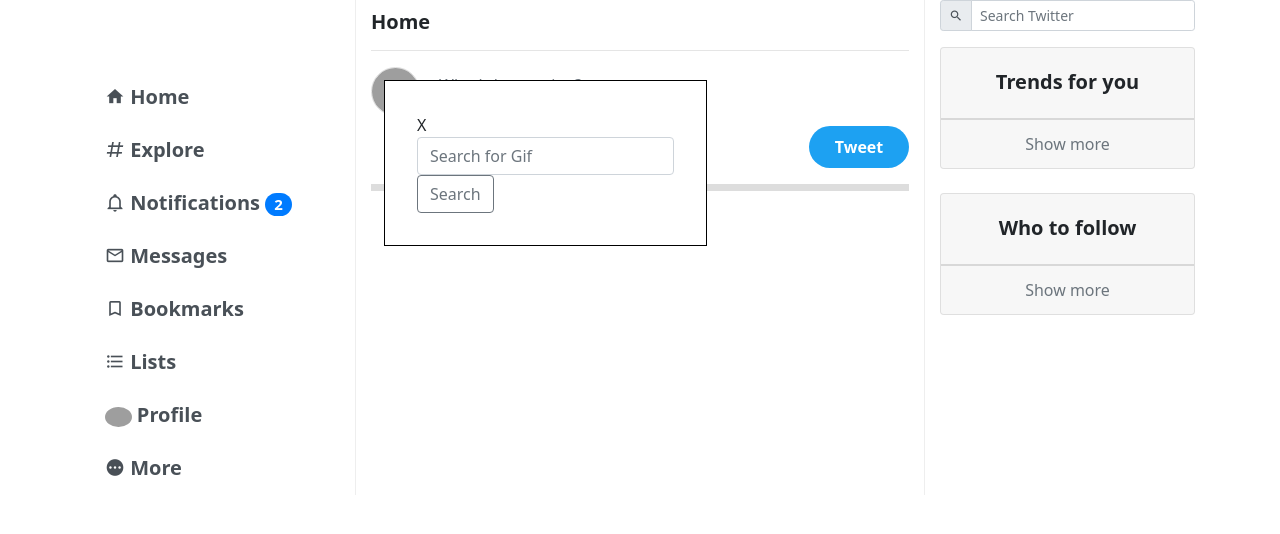
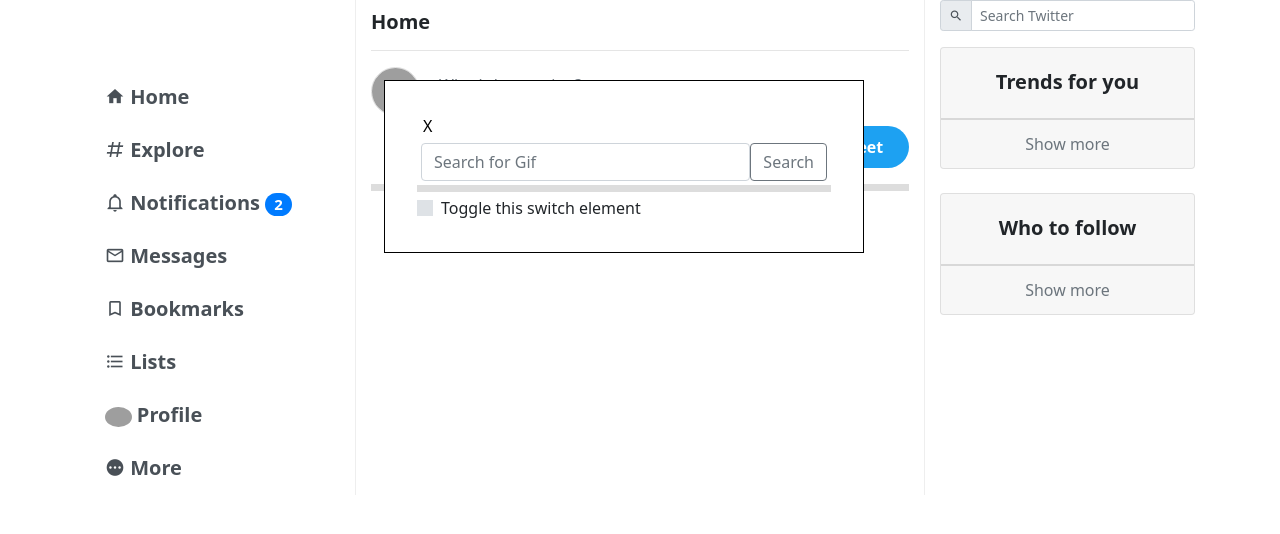
Before and after one commit to yhl234/ES6-Twitter-Clone, a plain HTML site: page week3/lab3/index.html in a window 1280 px wide. Both pictures are taken after a click on the button 437 px from the left and 147 px from the top of the page. Drawn offline with nearby package versions, Linux system fonts and the light colour scheme; grey boxes are pictures that could not be loaded.

Commit message:
change style of popup

```diff
--- a/week3/lab3/css/style.css
+++ b/week3/lab3/css/style.css
@@ -150,11 +150,14 @@ aside i {
 	padding-left: 18px;
 	margin-right: 15px;
 }
-
+.exit {
+	background: transparent;
+	border: 0;
+}
 .popup {
 	position: absolute;
 	padding: 2rem;
-	/* width: 500px; */
+	width: 30rem;
 	top: 10%;
 	left: 30%;
 	background: white;
--- a/week3/lab3/js/app.js
+++ b/week3/lab3/js/app.js
@@ -64,11 +64,17 @@ function searchGif() {
   // To use closePopup function, exit should have same number of parentNode
   popup.innerHTML = `
 	<div>
-	<div class="exit">X</div>
+		<button type="button" class="exit">X</button>
 	</div>
-	<input id="inputGif" type="text" class="form-control" placeholder="Search for Gif" />
-	<button id="searchGifBtn" type="button" class="btn btn-outline-secondary">Search</button>
-	<div id="gifsArea"></div>
+	<form class="container d-flex p-1 mb-1">
+		<input id="inputGif" type="text" class="form-control" placeholder="Search for Gif" />
+		<button id="searchGifBtn" type="button" class="btn btn-outline-secondary">Search</button>
+	</form>
+	<div class="custom-control custom-switch">
+		<input type="checkbox" class="custom-control-input" id="switchGif">
+		<label class="custom-control-label" for="switchGif">Toggle this switch element</label>
+	</div>
+	<div id="gifsArea" class="d-flex flex-wrap"></div>
 	`;
   popup.classList.add('popup');
   body.appendChild(popup);
```
